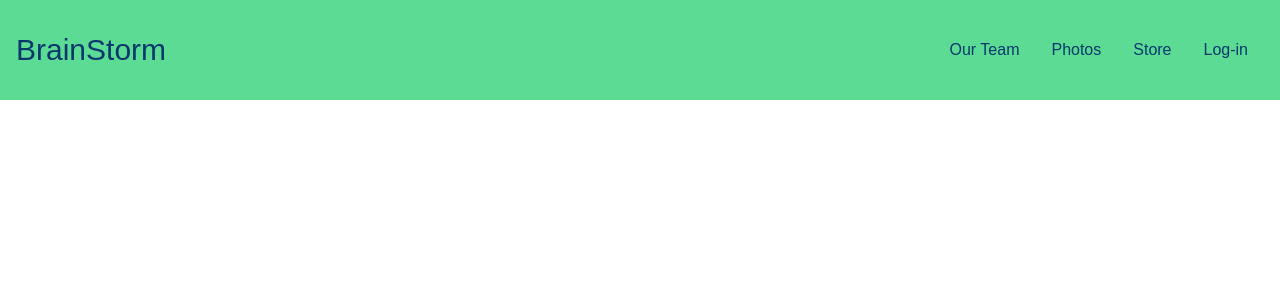
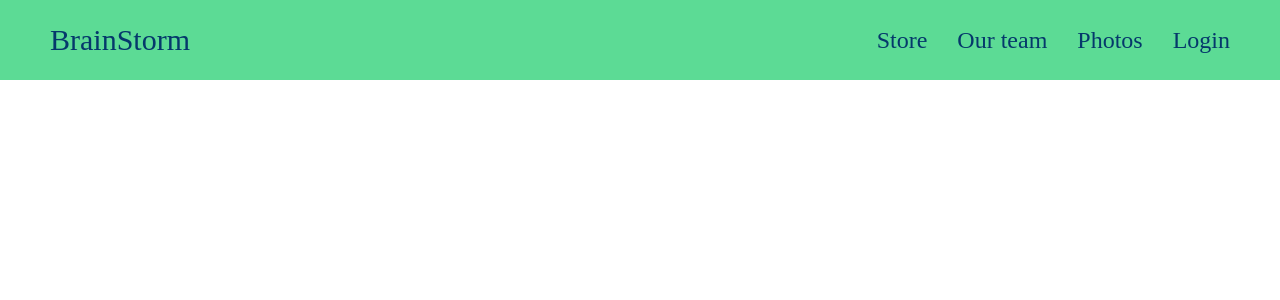
Before and after one commit to poravoz/BrainStorm, a React (Create React App) app in the folder frontend/: page / in a window 1280 px wide. Shown: the top 300 px of the page. Built offline with nearby package versions, Linux system fonts and the light colour scheme.

Commit message:
01.03.2024

```diff
--- a/frontend/package.json
+++ b/frontend/package.json
@@ -7,8 +7,8 @@
     "@testing-library/react": "^13.4.0",
     "@testing-library/user-event": "^13.5.0",
     "@types/jest": "^27.5.2",
-    "@types/node": "^16.18.85",
-    "@types/react": "^18.2.60",
+    "@types/node": "^16.18.86",
+    "@types/react": "^18.2.61",
     "@types/react-dom": "^18.2.19",
     "react": "^18.2.0",
     "react-dom": "^18.2.0",
--- a/frontend/public/index.html
+++ b/frontend/public/index.html
@@ -1,9 +1,43 @@
 <!DOCTYPE html>
 <html lang="en">
   <head>
-    <title>BrainStorm</title>
+    <meta charset="utf-8" />
+    <link rel="icon" href="%PUBLIC_URL%/favicon.ico" />
+    <meta name="viewport" content="width=device-width, initial-scale=1" />
+    <meta name="theme-color" content="#000000" />
+    <meta
+      name="description"
+      content="Web site created using create-react-app"
+    />
+    <link rel="apple-touch-icon" href="%PUBLIC_URL%/logo192.png" />
+    <!--
+      manifest.json provides metadata used when your web app is installed on a
+      user's mobile device or desktop. See https://developers.google.com/web/fundamentals/web-app-manifest/
+    -->
+    <link rel="manifest" href="%PUBLIC_URL%/manifest.json" />
+    <!--
+      Notice the use of %PUBLIC_URL% in the tags above.
+      It will be replaced with the URL of the `public` folder during the build.
+      Only files inside the `public` folder can be referenced from the HTML.
+
+      Unlike "/favicon.ico" or "favicon.ico", "%PUBLIC_URL%/favicon.ico" will
+      work correctly both with client-side routing and a non-root public URL.
+      Learn how to configure a non-root public URL by running `npm run build`.
+    -->
+    <title>React App</title>
   </head>
   <body>
+    <noscript>You need to enable JavaScript to run this app.</noscript>
     <div id="root"></div>
+    <!--
+      This HTML file is a template.
+      If you open it directly in the browser, you will see an empty page.
+
+      You can add webfonts, meta tags, or analytics to this file.
+      The build step will place the bundled scripts into the <body> tag.
+
+      To begin the development, run `npm start` or `yarn start`.
+      To create a production bundle, use `npm run build` or `yarn build`.
+    -->
   </body>
 </html>
--- a/frontend/src/App.tsx
+++ b/frontend/src/App.tsx
@@ -1,10 +1,8 @@
-import Header from "./Components/Header/Header";
+import Header from "./header/Header";
 
 function App() {
   return (
-    <>
-        <Header />
-    </>
+   <Header/>
   );
 }
 
--- a/frontend/src/Components/Header/Header.tsx
+++ /dev/null
@@ -1,18 +0,0 @@
-import './assets/css/NavigationBar.css'
-
-function Header() {
-    return (
-      <div className="container_navigation_bar">
-        <div className="logo_navigation"> BrainStorm </div>
-
-        <nav className="navigation">
-          <a className='navigation_link' href=""> Our Team </a>
-          <a className='navigation_link' href=""> Photos </a>
-          <a className='navigation_link' href=""> Store </a>
-          <a className='navigation_link' href=""> Log-in </a>
-        </nav>
-      </div>
-    );
-  }
-
-  export default Header;
--- a/frontend/src/Components/Header/assets/css/NavigationBar.css
+++ /dev/null
@@ -1,47 +0,0 @@
-@font-face {
-    font-family: 'Montserrat';
-    src: url("../fonts/Montserrat-Regular.ttf") format('ttf');
-}
-
-.container_navigation_bar {
-    font-family: "Montserrat", sans-serif;
-
-    display: flex;
-    justify-content: space-between;
-    align-items: center;
-
-    width: 100%;
-    height: 100px;
-    background-color: #5cdb95;
-    position: absolute;
-    top: 0;
-    left: 0;
-    right: 0;
-}
-
-.logo_navigation {
-    font-size: 30px;
-    color: #05386b;
-    margin-left: 16px;
-    font-weight: 500;
-}
-
-.navigation {
-    font-size: 16px;
-    margin-right: 16px;
-    font-weight: 500;
-}
-
-.navigation_link {
-    display: inline-block;
-    vertical-align: top;
-    margin: 0px 16px;
-
-    position: relative;
-    color: #05386b;
-    text-decoration: none;
-}
-
-.navigation_link:hover {
-    opacity: 0.7;
-}
--- /dev/null
+++ b/frontend/src/header/Header.jsx
@@ -0,0 +1,40 @@
+import { useState } from 'react';
+import style from './Navbar.module.css';
+import { AiOutlineMenu, AiOutlineClose } from 'react-icons/ai';
+
+const NAvbar = () => {
+  const [nav, setNav] = useState(false);
+  return (
+      <div className='container'>
+        <div className={style.box}>
+          <div className={style.logo}>
+            <a href=""> BrainStorm </a>
+          </div>
+          <ul
+            className={
+              nav ? [style.menu, style.active].join(' ') : [style.menu]
+            }
+          >
+            <li>
+              <a href=''>Store</a>
+            </li>
+            <li>
+              <a href=''>Our team</a>
+            </li>
+            <li>
+              <a href=''>Photos</a>
+            </li>
+            <li>
+              <a href=''>Login</a>
+            </li>
+          </ul>
+          <div onClick={() => setNav(!nav)} className={style.mobile_btn}>
+            {nav ? <AiOutlineClose size={25} /> : <AiOutlineMenu size={25} />}
+          </div>
+        </div>
+      </div>
+
+  );
+};
+
+export default NAvbar;
--- /dev/null
+++ b/frontend/src/header/Navbar.module.css
@@ -0,0 +1,68 @@
+.box {
+  background-color: #5cdb95;
+  height: 80px;
+  display: flex;
+  justify-content: space-between;
+  position: absolute;
+  width: 100%;
+  left: 0px;
+}
+
+.logo {
+  position: relative;
+  display: flex;
+  align-items: center;
+  left: 50px;
+  font-size: 30px;
+  color: #05386b;
+
+}
+
+.menu {
+  position: relative;
+  display: flex;
+  align-items: center;
+  font-size: 24px;
+  gap: 30px;
+  color: #05386b;
+  right: 50px;
+}
+
+.mobile_btn {
+  display: none;
+}
+
+@media (max-width: 800px) {
+  .mobile_btn {
+    display: block;
+    position: absolute;
+    right: 10px;
+    top: 27px;
+    cursor: pointer;
+    z-index: 10;
+  }
+
+  .menu {
+    display: flex;
+    flex-direction: column;
+    justify-content: center;
+    position: fixed;
+    left: -100%;
+    right: 0;
+    top: 0;
+    bottom: 0;
+    width: 100%;
+    height: 100vh;
+    background-color: #5cdb95;
+    z-index: 10;
+    transition: left 1s;
+  }
+
+  .active {
+    left: 0;
+  }
+
+  .menu a {
+    font-size: 28px;
+  }
+}
--- /dev/null
+++ b/frontend/src/index.css
@@ -0,0 +1,21 @@
+* {
+  box-sizing: border-box;
+  margin: 0;
+  padding: 0;
+}
+
+ul,
+li {
+  list-style: none;
+}
+
+a {
+  text-decoration: none;
+  color: inherit;
+}
+
+.container {
+  max-width: 1200px;
+  margin: 0 auto;
+  padding: 0 10px;
+}
--- a/frontend/src/index.tsx
+++ b/frontend/src/index.tsx
@@ -1,6 +1,8 @@
 import React from 'react';
 import ReactDOM from 'react-dom/client';
+import './index.css';
 import App from './App';
+
 
 const root = ReactDOM.createRoot(
   document.getElementById('root') as HTMLElement
```
Also changed, not shown: frontend/src/Components/Header/assets/fonts/Montserrat-Regular.ttf (deleted), 1 other file (tests, documents, lock files or other folders).
